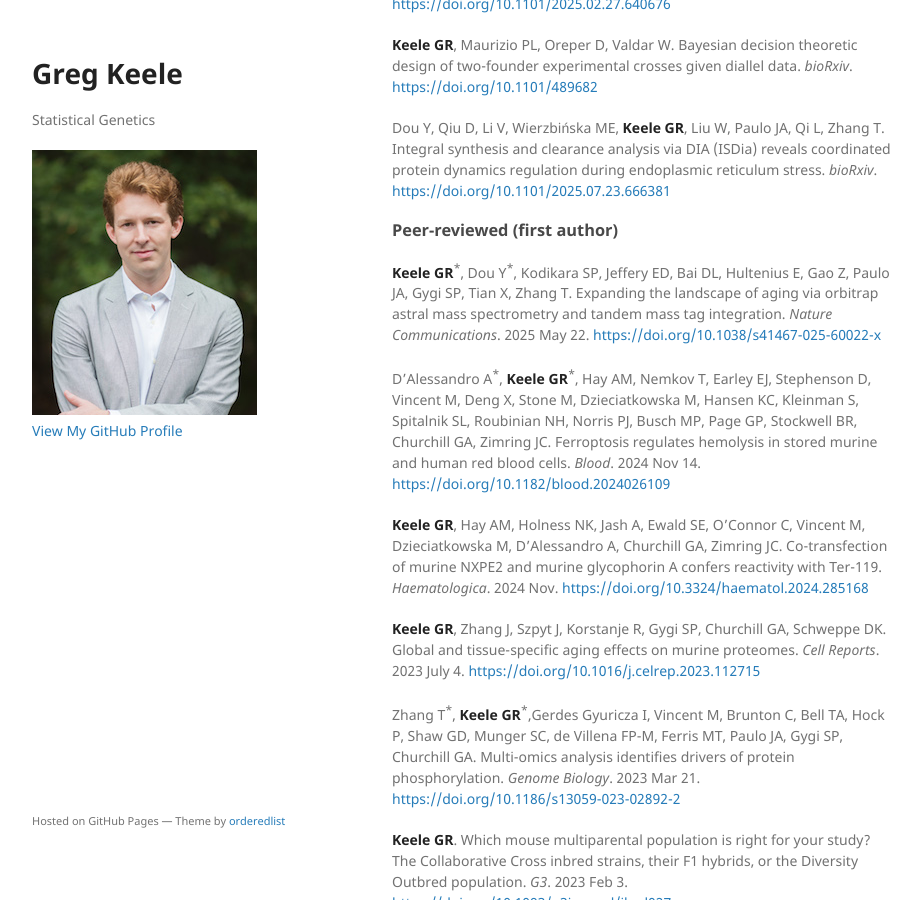
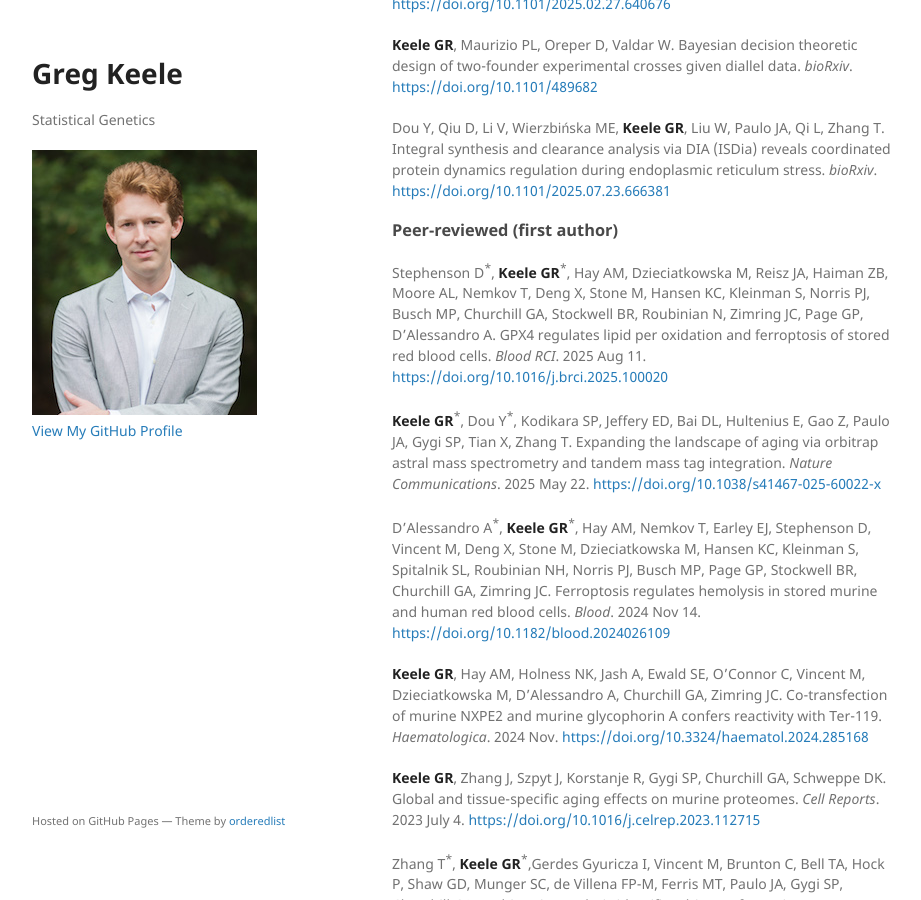
Before and after one commit to gkeele/gkeele.github.io, a Jekyll site: the page built from publications.md, in a window 1280 px wide and 900 px high, scrolled down 378 px. Shown: the whole window, without its empty margins (178-1099 px from the left). Built offline with Jekyll 4.4.1, drawn with Linux system fonts in a browser that asks for light colours; our own code applies the rules of GitHub Pages for plain Markdown files; some of the changed text lies outside the part shown.

Commit message:
Updated Blood RCI paper

```diff
--- a/publications.md
+++ b/publications.md
@@ -16,6 +16,8 @@ layout: default
 Dou Y, Qiu D, Li V, Wierzbińska ME, **Keele GR**, Liu W, Paulo JA, Qi L, Zhang T. Integral synthesis and clearance analysis via DIA (ISDia) reveals coordinated protein dynamics regulation during endoplasmic reticulum stress. *bioRxiv*. [https://doi.org/10.1101/2025.07.23.666381](https://doi.org/10.1101/2025.07.23.666381)
 
 ### Peer-reviewed (first author)
+
+Stephenson D<sup>\*</sup>, **Keele GR**<sup>\*</sup>, Hay AM, Dzieciatkowska M, Reisz JA, Haiman ZB, Moore AL, Nemkov T, Deng X, Stone M, Hansen KC, Kleinman S, Norris PJ, Busch MP, Churchill GA, Stockwell BR, Roubinian N, Zimring JC, Page GP, D'Alessandro A. GPX4 regulates lipid per oxidation and ferroptosis of stored red blood cells. *Blood RCI*. 2025 Aug 11. [https://doi.org/10.1016/j.brci.2025.100020](https://doi.org/10.1016/j.brci.2025.100020)
 
 **Keele GR**<sup>\*</sup>, Dou Y<sup>\*</sup>, Kodikara SP, Jeffery ED, Bai DL, Hultenius E, Gao Z, Paulo JA, Gygi SP, Tian X, Zhang T. Expanding the landscape of aging via orbitrap astral mass spectrometry and tandem mass tag integration. *Nature Communications*. 2025 May 22. [https://doi.org/10.1038/s41467-025-60022-x](https://doi.org/10.1038/s41467-025-60022-x)
 
```
Also changed, not shown: other parts of publications.md (+0 -2 lines).
